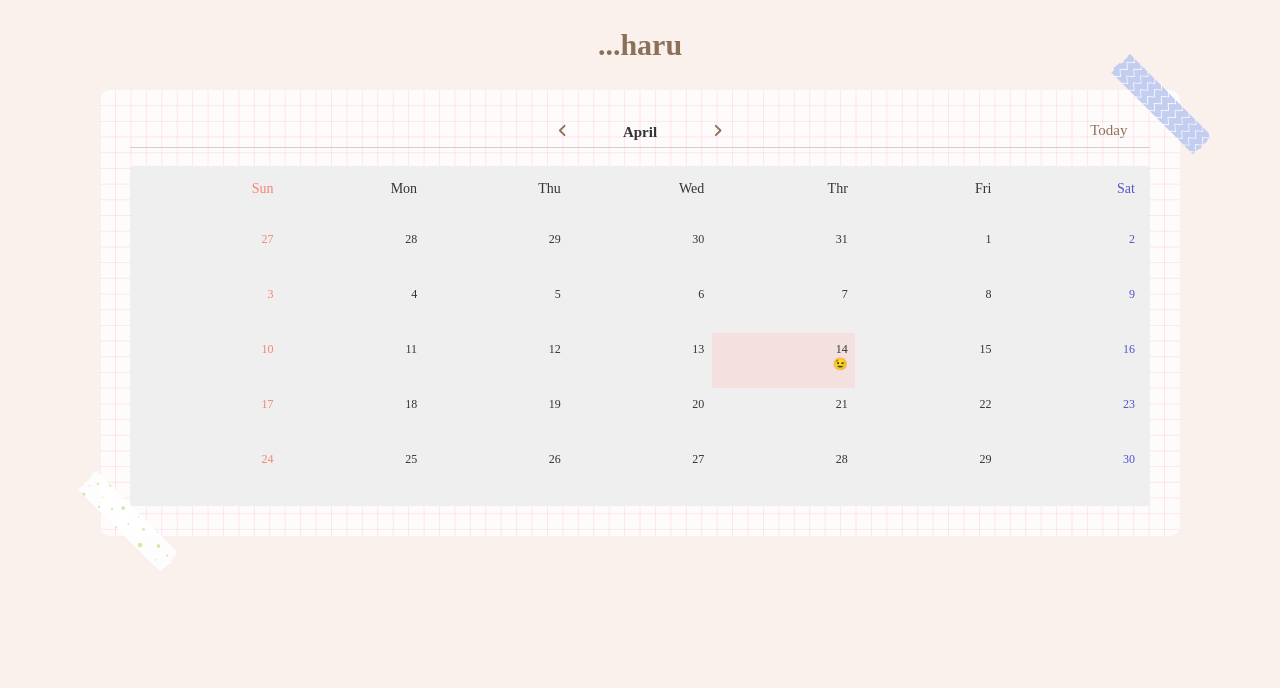
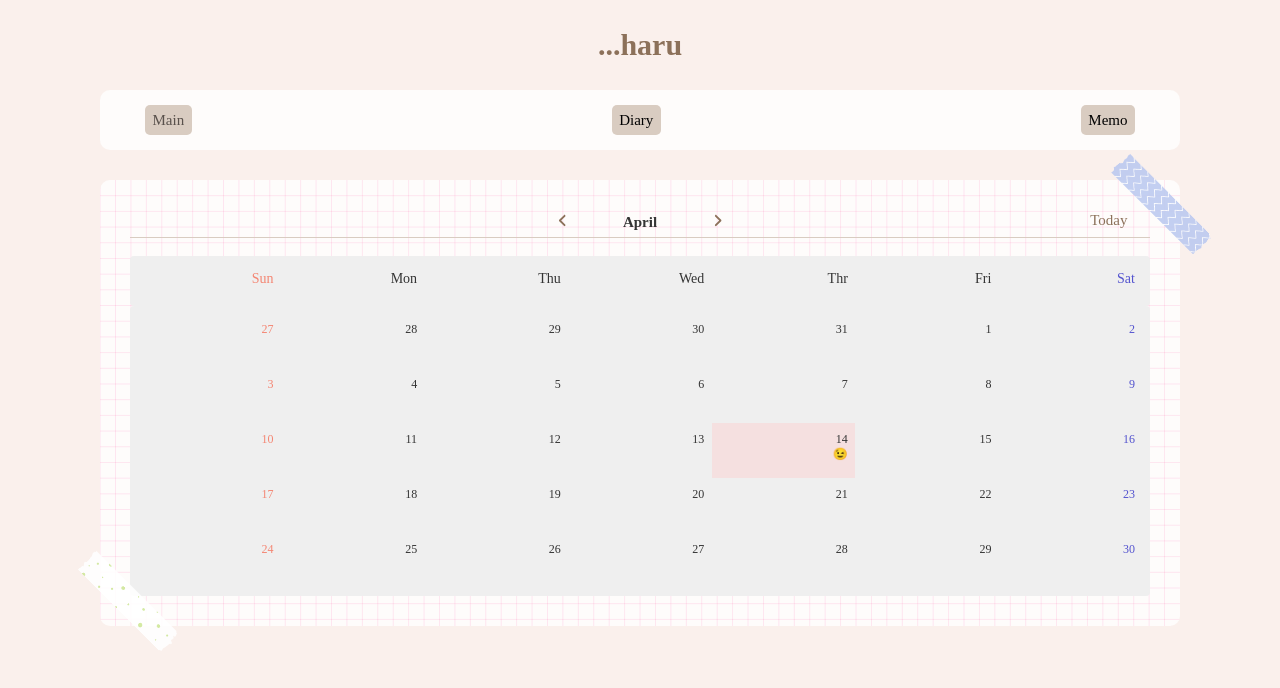
Before and after one commit to hotteokButler/haru-diary-app, a React (Create React App) app: page / in a window 1280 px wide. Shown: the top 688 px of the page. Built offline with nearby package versions, Linux system fonts and the light colour scheme; a web font is replaced by a local one.

Commit message:
Add: Tab button

```diff
--- a/src/common/shareStyle.ts
+++ b/src/common/shareStyle.ts
@@ -14,7 +14,7 @@ export const MainBoard = styled.section<{ bgPattern?: string }>`
 export const CalanderMaskingR = styled.div<{ image: string }>`
   position: absolute;
   right: -40px;
-  top: 0px;
+  top: 10px;
   width: 120px;
   height: 30px;
   background-size: 100% auto;
@@ -25,7 +25,7 @@ export const CalanderMaskingR = styled.div<{ image: string }>`
 
 export const CalanderMaskingL = styled(CalanderMaskingR)`
   left: -30px;
-  bottom: 0px;
+  bottom: 10px;
   top: auto;
   transform: rotate(-135deg);
 `;
--- a/src/common/theme.ts
+++ b/src/common/theme.ts
@@ -7,6 +7,7 @@ export const BasicTheme: DefaultTheme = {
   mainBoardColor: '#efefef',
   liBgColor: '#D9CCC1',
   liTextColor: '#59514C',
+  lightBorwnColor: '#9c8f87',
   lightPinkColor: '#F5E0E0',
   pinkBeigeColor: '#D9B1AD',
 };
--- /dev/null
+++ b/src/components/mainPageBoard.tsx
@@ -0,0 +1,17 @@
+import { CalanderMaskingL, CalanderMaskingR, MainBoard } from '../common/shareStyle';
+import tape1 from '../images/tape1.png';
+import tape2 from '../images/tape10.png';
+import bg_pattern from '../images/bg_pattern.svg';
+import Calender from './calender';
+
+const MainPageCalender = () => {
+  return (
+    <MainBoard bgPattern={bg_pattern}>
+      <CalanderMaskingR image={tape1} />
+      <CalanderMaskingL image={tape2} />
+      <Calender />
+    </MainBoard>
+  );
+};
+
+export default MainPageCalender;
--- a/src/router/main.tsx
+++ b/src/router/main.tsx
@@ -1,9 +1,7 @@
 import styled from 'styled-components';
-import { CalanderMaskingL, CalanderMaskingR, MainBoard } from '../common/shareStyle';
-import tape1 from '../images/tape1.png';
-import tape2 from '../images/tape10.png';
-import bg_pattern from '../images/bg_pattern.svg';
-import Calender from '../components/calender';
+import { MainBoard } from '../common/shareStyle';
+import { Link, Outlet, useMatch, useParams } from 'react-router-dom';
+import MainPageBoard from '../components/mainPageBoard';
 
 const MainWrap = styled.div`
   width: 100%;
@@ -15,7 +13,23 @@ const MainWrap = styled.div`
 const Header = styled.header`
   position: relative;
 `;
-const Nav = styled.nav``;
+const Nav = styled(MainBoard)`
+  display: flex;
+  justify-content: space-between;
+  padding: 1em 3em;
+  margin: 0 auto 30px;
+`;
+
+const TapButton = styled.button<{ isActive?: boolean }>`
+  border-radius: 5px;
+  background-color: ${(props) => props.theme.liBgColor};
+  color: ${(props) => (props.isActive ? props.theme.liTextColor : '')};
+  & a {
+    display: block;
+    padding: 0.5em;
+  }
+`;
+
 const MainContainer = styled.section`
   margin: 0 0 20px;
 `;
@@ -27,18 +41,29 @@ const DiaryName = styled.h1`
 `;
 
 const Main = () => {
+  const mainMatch = useMatch('/');
+  const diaryMatch = useMatch('/myDiary');
+  const memoMathch = useMatch('/memo');
+
   return (
     <MainWrap>
       <Header>
         <DiaryName>...haru</DiaryName>
-        <Nav></Nav>
+        <Nav>
+          <TapButton isActive={mainMatch !== null}>
+            <Link to="/">Main</Link>
+          </TapButton>
+          <TapButton isActive={diaryMatch !== null}>
+            <Link to="/myDiary">Diary</Link>
+          </TapButton>
+          <TapButton isActive={memoMathch !== null}>
+            <Link to="/memo">Memo</Link>
+          </TapButton>
+        </Nav>
       </Header>
       <MainContainer>
-        <MainBoard bgPattern={bg_pattern}>
-          <CalanderMaskingR image={tape1} />
-          <CalanderMaskingL image={tape2} />
-          <Calender />
-        </MainBoard>
+        {mainMatch?.pathname === '/' && <MainPageBoard />}
+        <Outlet />
       </MainContainer>
     </MainWrap>
   );
--- /dev/null
+++ b/src/router/memo.tsx
@@ -0,0 +1,5 @@
+const Memo = () => {
+  return null;
+};
+
+export default Memo;
--- a/src/router/rootRouter.tsx
+++ b/src/router/rootRouter.tsx
@@ -1,12 +1,15 @@
 import { Route, Routes } from 'react-router-dom';
 import Main from './main';
+import Memo from './memo';
 import MyDiary from './myDiary';
 
 const RootRouter = () => {
   return (
     <Routes>
-      <Route path="/" element={<Main />}></Route>
-      <Route path="/myDiary" element={<MyDiary />}></Route>
+      <Route path="/" element={<Main />}>
+        <Route path="/myDiary" element={<MyDiary />} />
+        <Route path="/memo" element={<Memo />} />
+      </Route>
     </Routes>
   );
 };
```
Also changed, not shown: src/common/styled.d.ts (+6 -5 lines), 1 other file (tests, documents, lock files or other folders).
